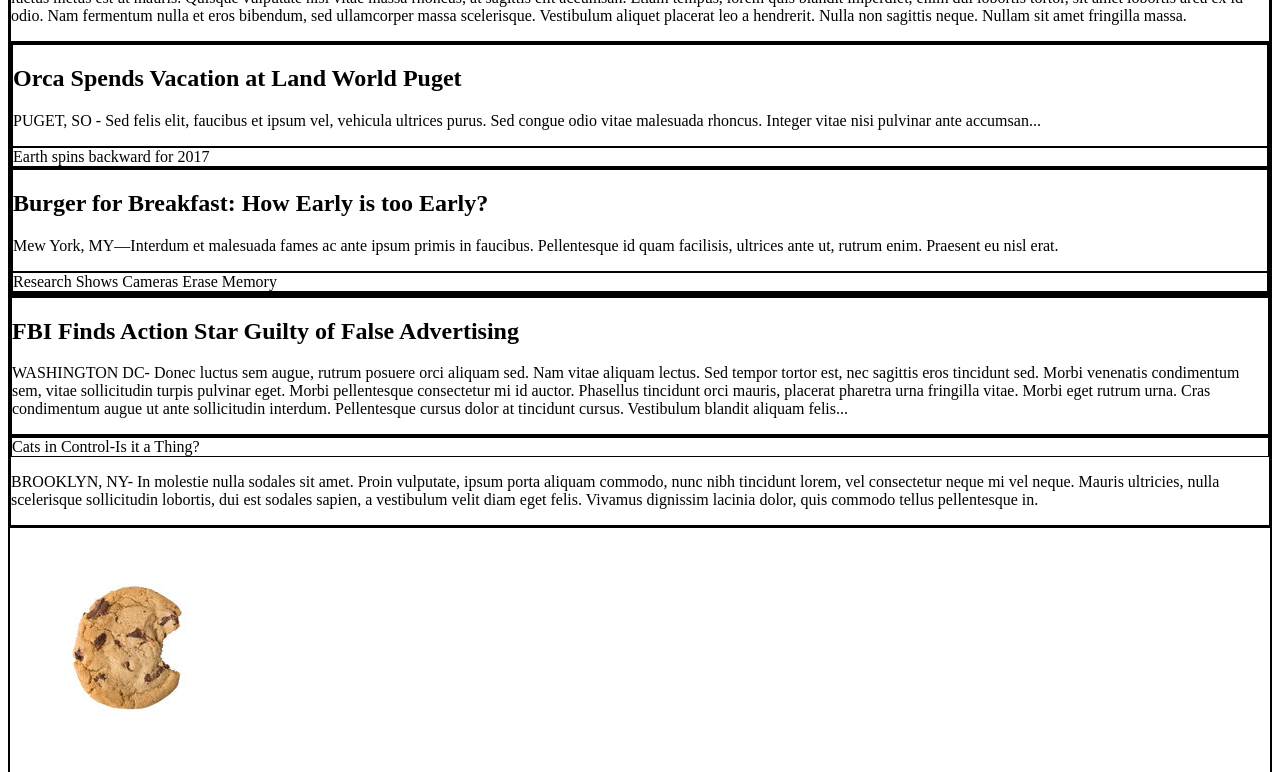
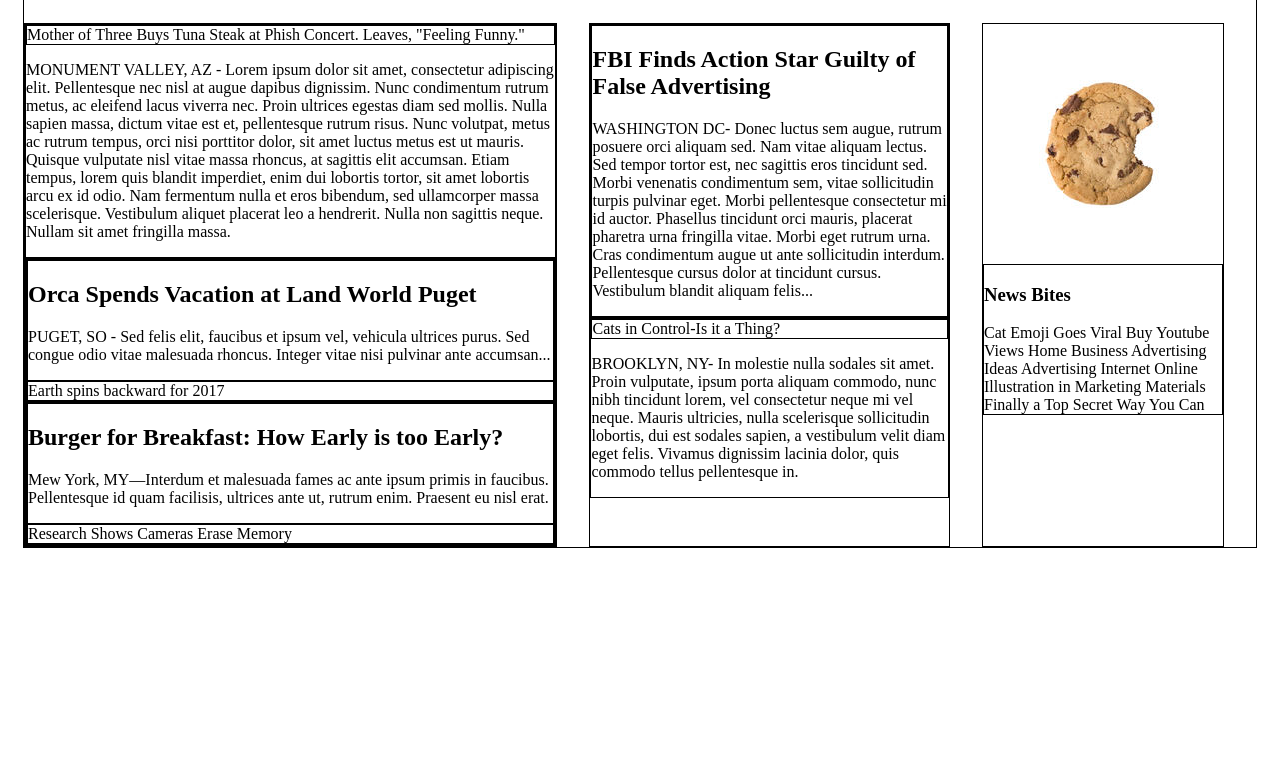
Before and after one commit to serlexington/My-Times, a plain HTML site: page index.html in a window 1280 px wide. Shown: the part 94-866 px from the top of the page. After the commit the page ends 800 px from the top, so only its background shows below. Drawn offline with Linux system fonts and the light colour scheme.

Commit message:
Finished step 3 CSS

```diff
--- a/resources/css/style.css
+++ b/resources/css/style.css
@@ -32,6 +32,7 @@ nav span{
 }
 body{
   color: black;
+  margin: 0;
 }
 a{
   color: black;
@@ -39,3 +40,23 @@ a{
 div{
   border: 1px solid black;
 }
+.content{
+  display: flex;
+  width: 1232px;
+  margin: 0 auto 78px auto;
+  padding-top: 116px;
+}
+.column{
+  display: flex;
+  flex-direction: column;
+  margin-right: 32px;
+}
+.column .large{
+  width: 360px;
+}
+.column .medium{
+  width: 300px;
+}
+.column .small{
+  width: 240px;
+}
```
